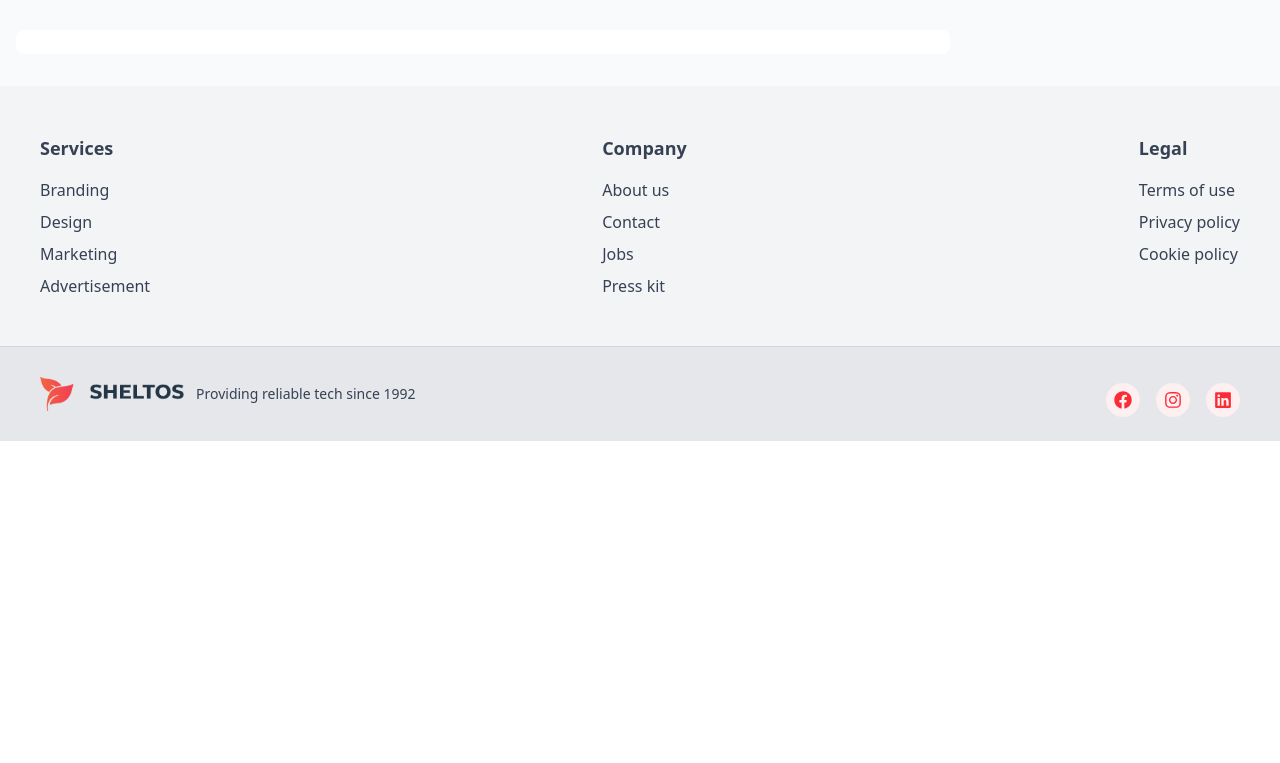
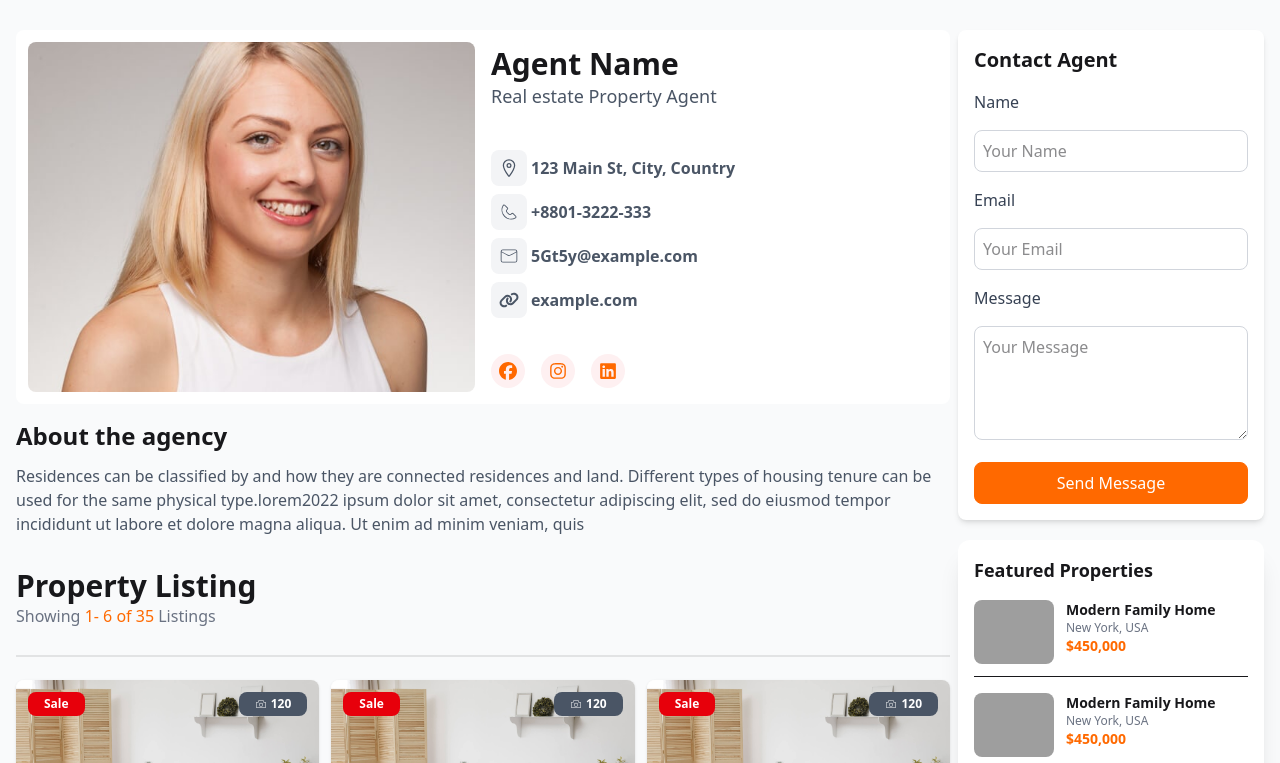
Before and after one commit to Maruf3088/property-selling-website-client, a React (Vite) app: page /all-agency/1 in a window 1280 px wide. Shown: the part 517-1280 px from the top of the page. Before the commit the page ends 958 px from the top, so only its background shows below. Built offline with nearby package versions, Linux system fonts and the light colour scheme; grey boxes are pictures that could not be loaded.

Commit message:
agency profile updated successfully

```diff
--- a/src/pages/agency profile/agency profile components/agency info/AgencyInfo.jsx
+++ b/src/pages/agency profile/agency profile components/agency info/AgencyInfo.jsx
@@ -1,22 +1,185 @@
 import React from "react";
-
+import profile from "../../../../assets/agentprofile.jpg";
+import { IoLocationOutline } from "react-icons/io5";
+import { CiMail, CiPhone } from "react-icons/ci";
+import { FaFacebook, FaInstagram, FaLink, FaLinkedin } from "react-icons/fa6";
+import AgencyPropertyListing from "../agency property listing/AgencyPropertyListing";
+import FilterSection from "../../../all property/all property components/filter section/FilterSection";
+import SidebarContent from "../drawer content/SidebarContent";
 
 const AgencyInfo = () => {
   return (
     <div className="container mx-auto py-8 px-4">
       <div className="grid grid-cols-1 lg:grid-cols-8 items-start gap-2">
-        {/* Agency listing */}
+        {/* ================= Agency Listing ================= */}
         <div className="lg:col-span-6">
-          <div className="flex w-full bg-white rounded-lg p-3">
-            <div className="w-1/2">
-              <img src="" alt="" />
+          <div className="flex flex-col lg:flex-row gap-4 w-full bg-white rounded-lg p-3">
+            <img
+              className="lg:w-1/2 h-[350px] rounded-lg object-cover"
+              src={profile}
+              alt=""
+            />
+
+            <div className="lg:w-1/2 items-center flex">
+              <div className="flex flex-col justify-between gap-6">
+                <div>
+                  <h1 className="font-bold text-3xl">Agent Name</h1>
+                  <p className="text-gray-600 text-lg">
+                    Real estate Property Agent
+                  </p>
+                </div>
+
+                <div className="mt-4 space-y-2">
+                  <div className="flex text-gray-600 font-semibold items-center gap-1">
+                    <div className="bg-gray-100 font-bold p-2 rounded-lg">
+                      <IoLocationOutline size={20} />
+                    </div>
+                    <span>123 Main St, City, Country</span>
+                  </div>
+
+                  <div className="flex text-gray-600 font-semibold items-center gap-1">
+                    <div className="bg-gray-100 font-bold p-2 rounded-lg">
+                      <CiPhone size={20} />
+                    </div>
+                    <span>+8801-3222-333</span>
+                  </div>
+
+                  <div className="flex text-gray-600 font-semibold items-center gap-1">
+                    <div className="bg-gray-100 font-bold p-2 rounded-lg">
+                      <CiMail size={20} />
+                    </div>
+                    <span>5Gt5y@example.com</span>
+                  </div>
+
+                  <div className="flex text-gray-600 font-semibold items-center gap-1">
+                    <div className="bg-gray-100 font-bold p-2 rounded-lg">
+                      <FaLink size={20} />
+                    </div>
+                    <span>example.com</span>
+                  </div>
+                </div>
+
+                <div className="flex gap-4 mt-3">
+                  <div className="bg-[#FEF0F1] text-orange-500 rounded-full p-2">
+                    <FaFacebook size={18} />
+                  </div>
+                  <div className="bg-[#FEF0F1] text-orange-500 rounded-full p-2">
+                    <FaInstagram size={18} />
+                  </div>
+                  <div className="bg-[#FEF0F1] text-orange-500 rounded-full p-2">
+                    <FaLinkedin size={18} />
+                  </div>
+                </div>
+              </div>
             </div>
-            <div className="w-1/2"></div>
+          </div>
+
+          {/* About */}
+          <div className="mt-4">
+            <p className="text-2xl font-semibold mb-3">About the agency</p>
+            <p className="text-gray-600">
+              Residences can be classified by and how they are connected
+              residences and land. Different types of housing tenure can be used
+              for the same physical type.lorem2022 ipsum dolor sit amet,
+              consectetur adipiscing elit, sed do eiusmod tempor incididunt ut
+              labore et dolore magna aliqua. Ut enim ad minim veniam, quis
+            </p>
+          </div>
+
+          {/* ================= Mobile Drawer ================= */}
+          <div className="drawer lg:hidden mt-4">
+            <input id="agency-drawer" type="checkbox" className="drawer-toggle" />
+
+            <div className="drawer-content">
+              <label
+                htmlFor="agency-drawer"
+                className="btn drawer-button"
+              >
+                Filter Properties
+              </label>
+            </div>
+
+            <div className="drawer-side">
+              <label
+                htmlFor="agency-drawer"
+                className="drawer-overlay"
+              ></label>
+              <SidebarContent />
+            </div>
+          </div>
+
+          <AgencyPropertyListing />
+        </div>
+
+        {/* ================= Desktop Sidebar ================= */}
+        <div className="hidden lg:block lg:col-span-2">
+          <div className="bg-white p-4 rounded-lg shadow-md">
+            <h2 className="text-xl font-bold mb-4">Contact Agent</h2>
+            <form className="space-y-4">
+              <label className="block text-gray-700">Name</label>
+              <input
+                type="text"
+                className="w-full border border-gray-300 rounded-lg p-2"
+                placeholder="Your Name"
+              />
+
+              <label className="block text-gray-700">Email</label>
+              <input
+                type="email"
+                className="w-full border border-gray-300 rounded-lg p-2"
+                placeholder="Your Email"
+              />
+
+              <label className="block text-gray-700">Message</label>
+              <textarea
+                className="w-full border border-gray-300 rounded-lg p-2"
+                rows="4"
+                placeholder="Your Message"
+              ></textarea>
+
+              <button
+                type="submit"
+                className="w-full bg-orange-500 text-white rounded-lg p-2 hover:bg-white hover:text-black border border-orange-500 transition"
+              >
+                Send Message
+              </button>
+            </form>
+          </div>
+
+          {/* Featured Properties */}
+          <div className="bg-white shadow-xl rounded-xl p-4 mt-5">
+            <h2 className="font-semibold text-lg mb-4">Featured Properties</h2>
+
+            <div className="space-y-4">
+              {[1, 2, 3].map((item) => (
+                <div
+                  key={item}
+                  className="flex gap-3 border-b last:border-b-0 pb-3 last:pb-0"
+                >
+                  <img
+                    src="https://images.unsplash.com/photo-1505691938895-1758d7feb511?q=80&w=400"
+                    alt="property"
+                    className="w-20 h-16 object-cover rounded-lg"
+                  />
+
+                  <div>
+                    <h3 className="text-sm font-semibold">
+                      Modern Family Home
+                    </h3>
+                    <p className="text-xs text-gray-500">New York, USA</p>
+                    <p className="text-sm font-bold text-orange-500">
+                      $450,000
+                    </p>
+                  </div>
+                </div>
+              ))}
+            </div>
+          </div>
+
+          <div className="bg-white p-3 mt-5 rounded-lg">
+            <FilterSection />
           </div>
         </div>
-
-        {/* Sidebar */}
-        <aside className="hidden lg:block lg:col-span-2"></aside>
       </div>
     </div>
   );
--- /dev/null
+++ b/src/pages/agency profile/agency profile components/agency property listing/AgencyPropertyListing.jsx
@@ -0,0 +1,28 @@
+import React from "react";
+import SinglePropertyCard from "../../../all property/all property components/single property card/SinglePropertyCard";
+
+const AgencyPropertyListing = () => {
+  return (
+    <div className="mt-8">
+      <div>
+        <div>
+          <h1 className=" font-bold text-3xl">Property Listing</h1>
+          <p className="text-gray-500">
+            Showing <span className="text-orange-500">1- 6 of 35</span> Listings
+          </p>
+        </div>
+      </div>
+      <div className="divider mt-5"></div>
+      <div className="grid grid-cols-1 md:grid-cols-2 lg:grid-cols-3 gap-3">
+        <SinglePropertyCard></SinglePropertyCard>
+        <SinglePropertyCard></SinglePropertyCard>
+        <SinglePropertyCard></SinglePropertyCard>
+        <SinglePropertyCard></SinglePropertyCard>
+        <SinglePropertyCard></SinglePropertyCard>
+        <SinglePropertyCard></SinglePropertyCard>
+      </div>
+    </div>
+  );
+};
+
+export default AgencyPropertyListing;
--- /dev/null
+++ b/src/pages/agency profile/agency profile components/drawer content/SidebarContent.jsx
@@ -0,0 +1,40 @@
+import FilterSection from "../../../all property/all property components/filter section/FilterSection";
+
+const SidebarContent = () => {
+  return (
+    <div className="w-80 pt-22 bg-base-100 p-4 space-y-4 overflow-y-auto">
+      {/* Contact Agent */}
+      <div className="bg-white p-4 rounded-lg shadow">
+        <h2 className="text-xl font-bold mb-4">Contact Agent</h2>
+
+        <form className="space-y-3">
+          <input
+            type="text"
+            placeholder="Your Name"
+            className="input input-bordered w-full"
+          />
+          <input
+            type="email"
+            placeholder="Your Email"
+            className="input input-bordered w-full"
+          />
+          <textarea
+            className="textarea textarea-bordered w-full"
+            rows="4"
+            placeholder="Your Message"
+          ></textarea>
+          <button className="btn bg-orange-500 text-white w-full">
+            Send Message
+          </button>
+        </form>
+      </div>
+
+      {/* Filter */}
+      <div className="bg-white p-3 rounded-lg shadow">
+        <FilterSection />
+      </div>
+    </div>
+  );
+};
+
+export default SidebarContent;
--- a/src/pages/all agency/all agency components/feature property sidebar/FeaturePropertySidebar.jsx
+++ b/src/pages/all agency/all agency components/feature property sidebar/FeaturePropertySidebar.jsx
@@ -6,7 +6,8 @@ const FeaturePropertySidebar = () => {
       <div>
         <h1 className="font-bold text-3xl">Featured Properties</h1>
         <p className="text-gray-500">
-          Showing <span className="text-orange-500">best featured</span> Properties
+          Showing <span className="text-orange-500">best featured</span>{" "}
+          Properties
         </p>
       </div>
 
```
Also changed, not shown: src/component/footer/Footer.jsx (+34 -13 lines).
